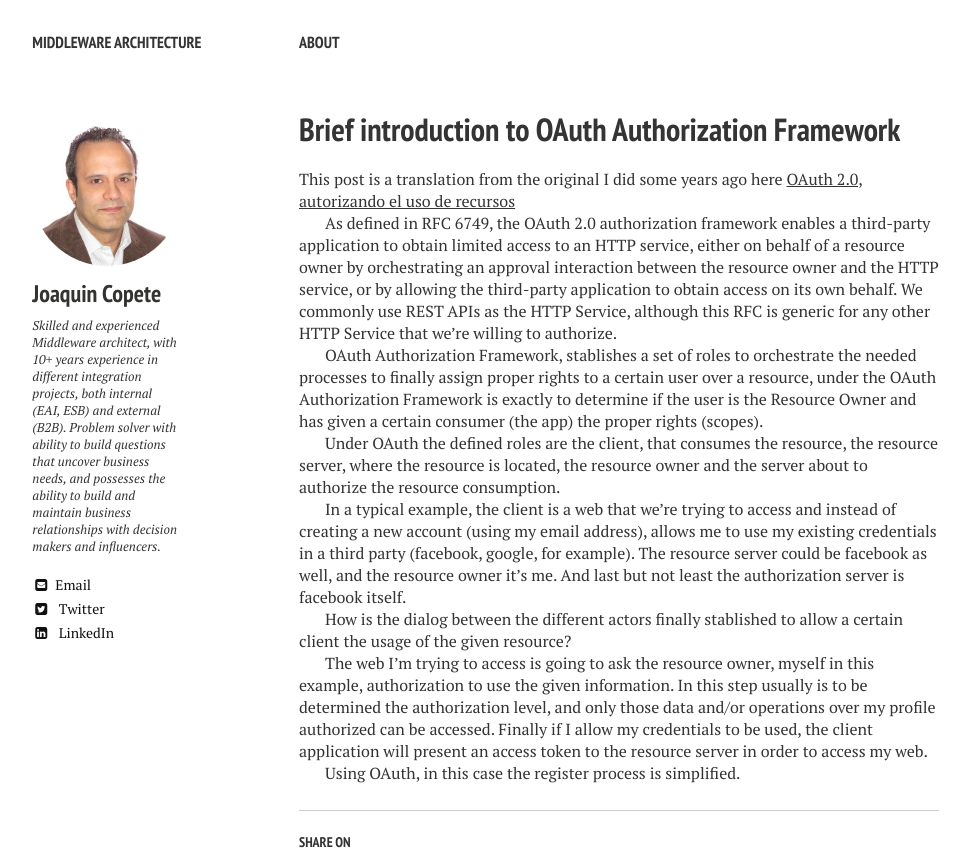
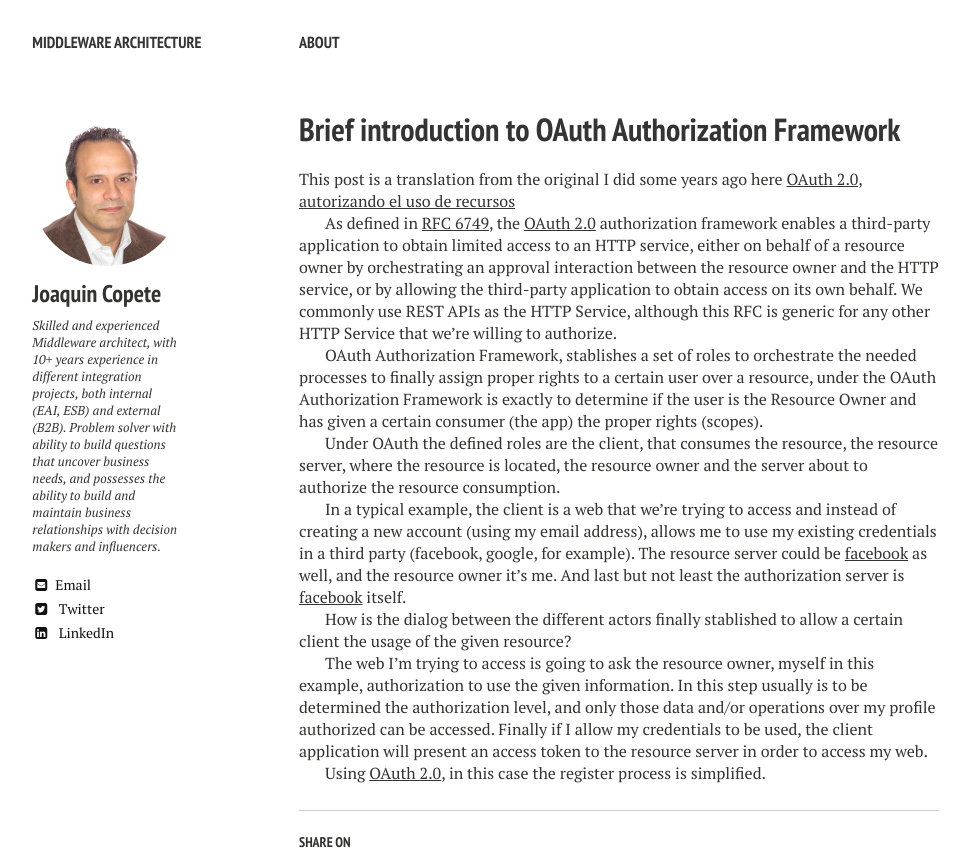
Before and after one commit to jcopete/jcopete.github.io, a Jekyll site: the page built from _posts/2017-12-03-introduction-to-oauth.md, in a window 1280 px wide. Shown: the top 860 px of the page, without its empty margins (21-991 px from the left). Built offline with Jekyll 4.4.1, drawn with Linux system fonts in a browser that asks for light colours; nearby versions of some CDN libraries.

Commit message:
Update 2017-12-03-introduction-to-oauth.md

```diff
--- a/_posts/2017-12-03-introduction-to-oauth.md
+++ b/_posts/2017-12-03-introduction-to-oauth.md
@@ -13,16 +13,16 @@ date: 2017-12-03T13:20:09+01:00
 
 This post is a translation from the original I did some years ago here [OAuth 2.0, autorizando el uso de recursos](https://lacabezaenlanube.wordpress.com/2014/11/02/oauth-2-0-autorizando-el-uso-de-recursos/)
 
-As defined in RFC 6749, the OAuth 2.0 authorization framework enables a third-party application to obtain limited access to an HTTP service, either on behalf of a resource owner by orchestrating an approval interaction between the resource owner and the HTTP service, or by allowing the third-party application to obtain access on its own behalf. We commonly use REST APIs as the HTTP Service, although this RFC is generic for any other HTTP Service that we’re willing to authorize.
+As defined in [RFC 6749](http://tools.ietf.org/html/rfc6749), the [OAuth 2.0](http://oauth.net/documentation/) authorization framework enables a third-party application to obtain limited access to an HTTP service, either on behalf of a resource owner by orchestrating an approval interaction between the resource owner and the HTTP service, or by allowing the third-party application to obtain access on its own behalf. We commonly use REST APIs as the HTTP Service, although this RFC is generic for any other HTTP Service that we’re willing to authorize.
 
 OAuth Authorization Framework, stablishes a set of roles to orchestrate the needed processes to finally assign proper rights to a certain user over a resource, under the OAuth Authorization Framework is exactly to determine if the user is the Resource Owner and has given a certain consumer (the app) the proper rights (scopes).
 
 Under OAuth the defined roles are the client, that consumes the resource, the resource server, where the resource is located, the resource owner and the server about to authorize the resource consumption.
 
-In a typical example, the client is a web that we’re trying to access and instead of creating a new account (using my email address), allows me to use my existing credentials in a third party (facebook, google, for example). The resource server could be facebook as well, and the resource owner it’s me. And last but not least the authorization server is facebook itself.
+In a typical example, the client is a web that we’re trying to access and instead of creating a new account (using my email address), allows me to use my existing credentials in a third party (facebook, google, for example). The resource server could be [facebook](http://facebook.com/) as well, and the resource owner it’s me. And last but not least the authorization server is [facebook](http://facebook.com/) itself.
 
 How is the dialog between the different actors finally stablished to allow a certain client the usage of the given resource?
 
 The web I’m trying to access is going to ask the resource owner, myself in this example, authorization to use the given information. In this step usually is to be determined the authorization level, and only those data and/or operations over my profile authorized can be accessed. Finally if I allow my credentials to be used, the client application will present an access token to the resource server in order to access my web.
 
-Using OAuth, in this case the register process is simplified.
+Using [OAuth 2.0](http://oauth.net/documentation/), in this case the register process is simplified.
```
